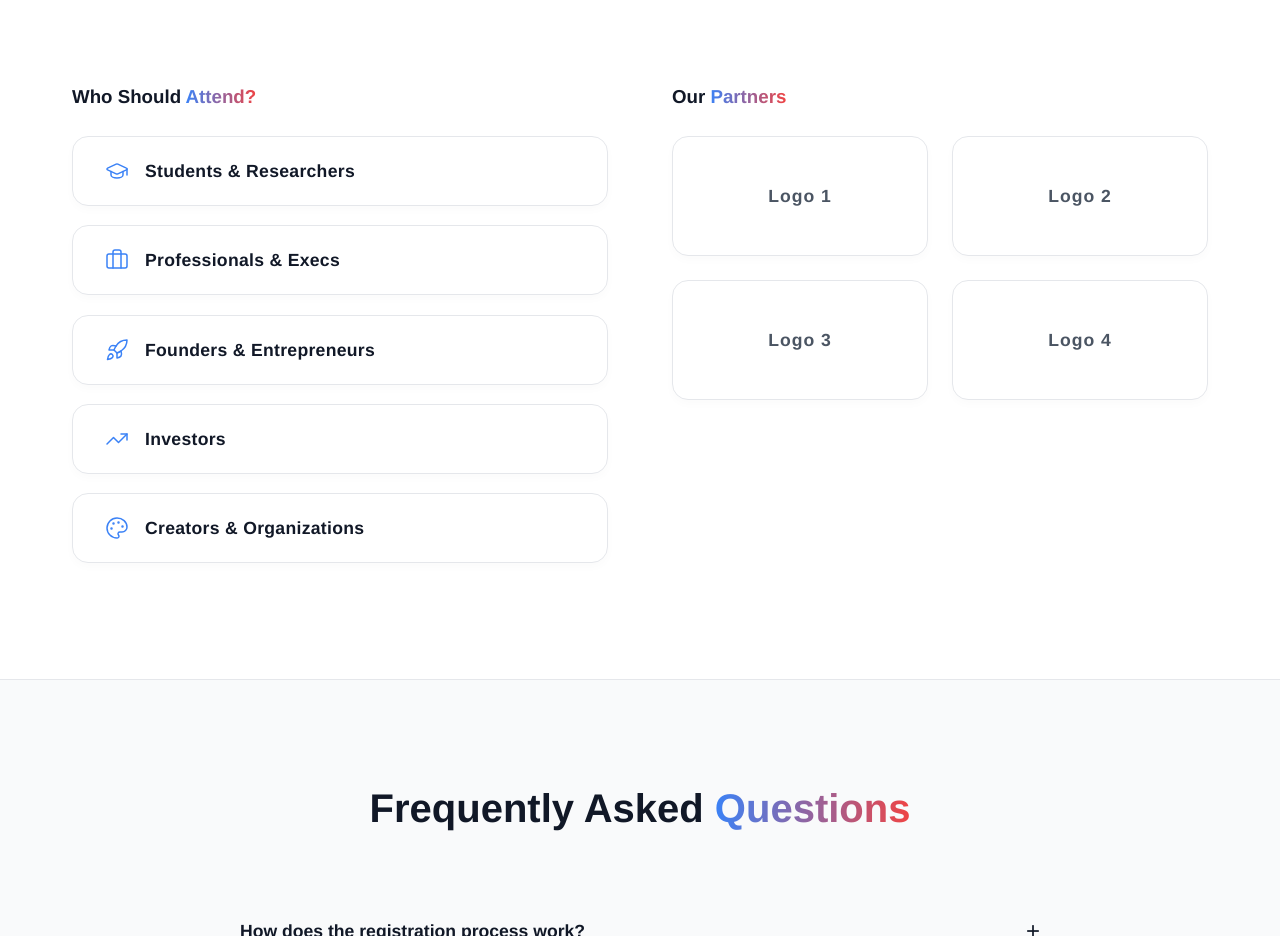
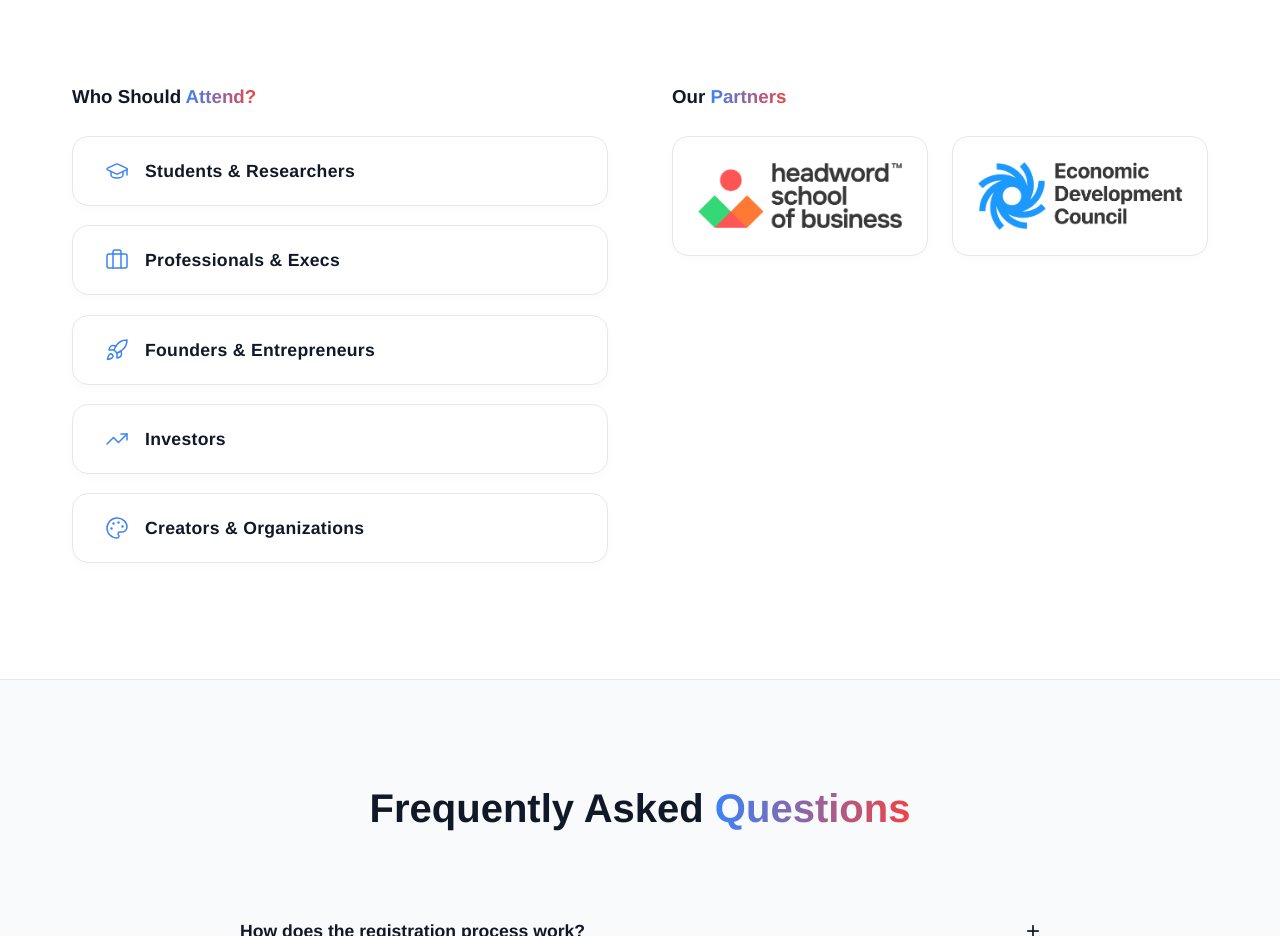
Before and after one commit to headxfuture-cloud/headxfuturewebsite, a website built with Vite: page index.html in a window 1280 px wide. Shown: the part 3660-4596 px from the top of the page. Built offline with nearby package versions, Linux system fonts and the light colour scheme.

Commit message:
chore: add partner logos and update index.html

```diff
--- a/index.html
+++ b/index.html
@@ -150,10 +150,12 @@
         <div class="partners">
           <h3 class="mb-4 fade-up">Our <span class="gradient-text">Partners</span></h3>
           <div class="partner-logos">
-            <div class="logo-box fade-up" style="animation-delay: 0.1s">Logo 1</div>
-            <div class="logo-box fade-up" style="animation-delay: 0.2s">Logo 2</div>
-            <div class="logo-box fade-up" style="animation-delay: 0.3s">Logo 3</div>
-            <div class="logo-box fade-up" style="animation-delay: 0.4s">Logo 4</div>
+            <div class="logo-box fade-up" style="animation-delay: 0.1s">
+              <img src="/headword.png" alt="Headword School of Business" style="max-height: 70px; max-width: 80%; object-fit: contain;">
+            </div>
+            <div class="logo-box fade-up" style="animation-delay: 0.2s">
+              <img src="/edc.png" alt="Economic Development Council" style="max-height: 70px; max-width: 80%; object-fit: contain;">
+            </div>
           </div>
         </div>
       </div>
```
Also changed, not shown: public/CHAIR.png (added), public/PATTERN RAW.png (added), public/edc.png (added), public/headword.png (added).
